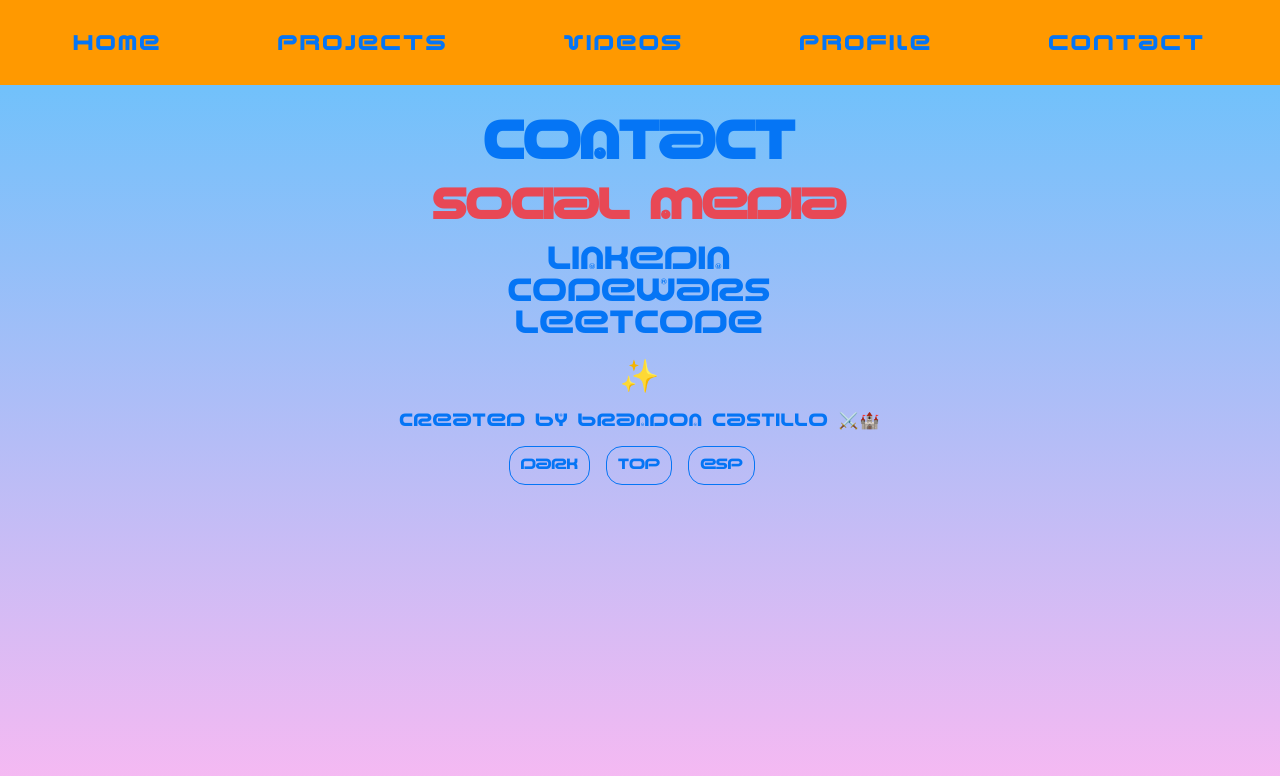
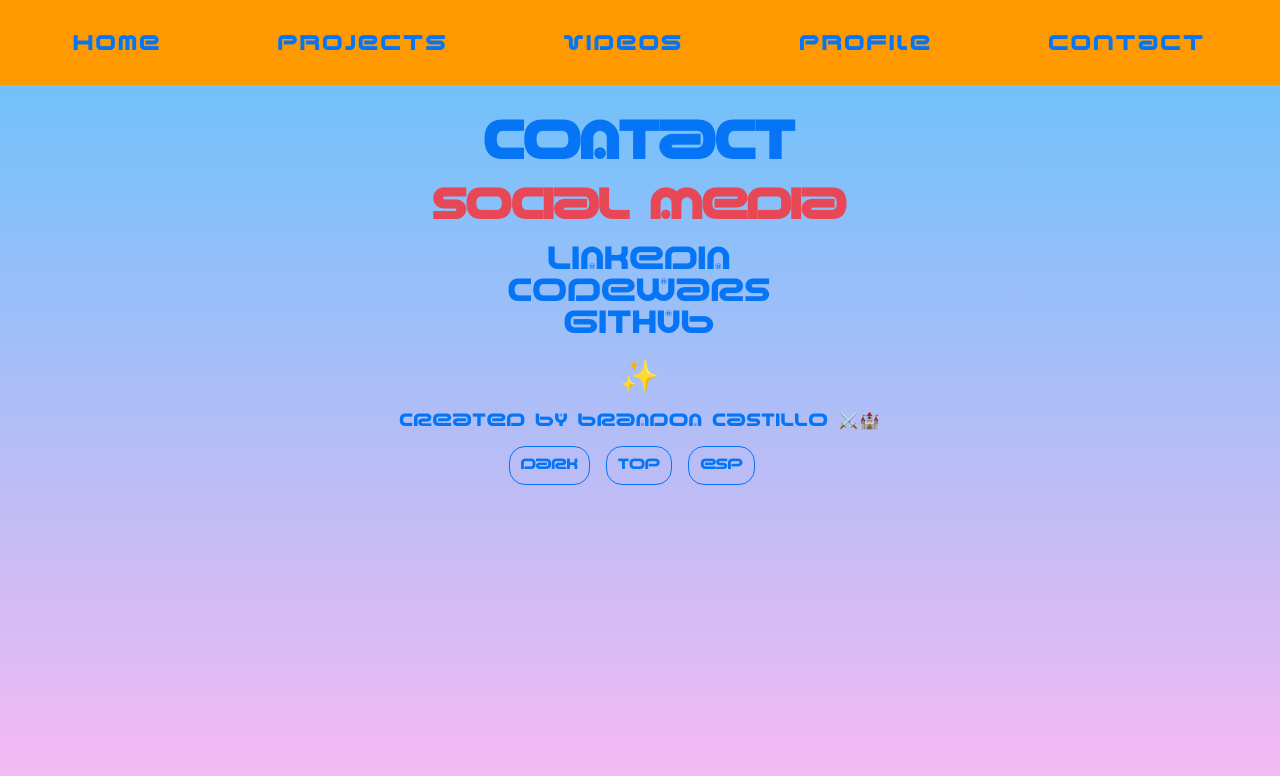
Before and after one commit to pibelanzallamas/brandon-portfolio, a React (Vite) app: page /contact in a window 1280 px wide. Shown: the top 776 px of the page. Built offline with nearby package versions, Linux system fonts and the light colour scheme.

Commit message:
red update

```diff
--- a/src/components/Profile.jsx
+++ b/src/components/Profile.jsx
@@ -6,9 +6,9 @@ function Profile() {
   const esp = useSelector((state) => state.lang.esp);
   const dark = useSelector((state) => state.theme.dark);
   const cv = {
-    link: "https://drive.google.com/uc?export=download&id=1V0fpWw8Tfl7rTIm1z3Z4H5GJLqhgVn5P",
+    link: "https://drive.google.com/file/d/1oCK1fn9D4Rs6cUda6Pd6_CWivQc7raMp/view?usp=sharing",
     link2:
-      "https://drive.google.com/uc?export=download&id=1Q8W8JXVOk6rEgmJ6hYolGjCNefLSAGJc",
+      "https://drive.google.com/file/d/1qVugpyvGeV47p5JdhU1RvcIpeixqZ_p-/view?usp=sharing",
   };
 
   return (
@@ -51,7 +51,7 @@ function Profile() {
           <li>Github</li>
         </ul>
         <br />
-        {/* <div
+        <div
           className={
             dark ? "contact-links-dark top" : "contact-links-light top"
           }
@@ -61,7 +61,7 @@ function Profile() {
               {esp ? <>Descargar CV</> : <>Download CV</>}
             </p>
           </a>
-        </div> */}
+        </div>
         <Credits />
       </div>
     </div>
--- a/src/utils/redes-sociales.js
+++ b/src/utils/redes-sociales.js
@@ -8,8 +8,8 @@ const links = [
     link: "https://www.codewars.com/users/pibelanzallamas",
   },
   {
-    name: "LeetCode",
-    link: "https://leetcode.com/pibelanzallamas",
+    name: "Github",
+    link: "https://github.com/pibelanzallamas",
   },
 ];
 
```
Also changed, not shown: 1 other file (tests, documents, lock files or other folders).
